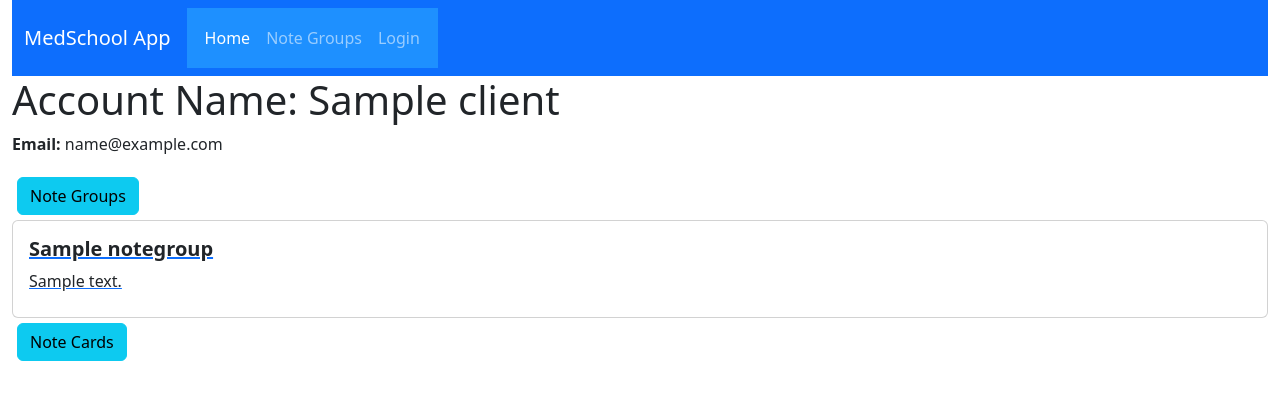
After one commit to omavila/medSchool_app, a Django app: page /client/1 in a window 1280 px wide, after a click on "Note Groups". The commit adds this page. Shown: the top 400 px of the page. Run offline with Django 4.2, Linux system fonts and the light colour scheme; tables that the repository leaves empty hold one stand-in row (values such as "Sample post"); some libraries are stand-ins or nearby versions.

Commit message:
Commit with base design

```diff
--- a/django_project/settings.py
+++ b/django_project/settings.py
@@ -39,7 +39,9 @@ INSTALLED_APPS = [
     'django.contrib.messages',
     'django.contrib.staticfiles',
 
-    'medical_study_app'
+    'medical_study_app',
+
+    'bootstrap5',
 ]
 
 AUTHENTICATION_BACKENDS = [
--- a/medical_study_app/templates/medical_study_app/base_template.html
+++ b/medical_study_app/templates/medical_study_app/base_template.html
@@ -1,24 +1,42 @@
 <!DOCTYPE html>
 <html lang="en">
   <head>
-    <title>UCCS CS Students</title>
+    <title>Study App</title>
     <meta charset="utf-8" />
     <meta name="viewport" content="width=device-width, initial-scale=1" />
-    <title>Bootstrap demo</title>
-    <link
-      href="https://cdn.jsdelivr.net/npm/bootstrap@5.3.1/dist/css/bootstrap.min.css"
-      rel="stylesheet"
-      integrity="sha384-4bw+/aepP/YC94hEpVNVgiZdgIC5+VKNBQNGCHeKRQN+PtmoHDEXuppvnDJzQIu9"
-      crossorigin="anonymous"
-    />
+    <script src="https://ajax.googleapis.com/ajax/libs/jquery/3.7.1/jquery.min.js"></script>
+    <script src="https://maxcdn.bootstrapcdn.com/bootstrap/3.4.1/js/bootstrap.min.js"></script>
+    {% load bootstrap5 %} {% bootstrap_css %} {% bootstrap_javascript %}
+    <style>
+      body {
+      }
+      .home-title {
+        padding: 25px;
+        margin: 0px;
+        background-color: rgba(255, 255, 255, 0.85);
+        color: darkblue;
+      }
+      .home-description {
+        padding: 25px;
+        background-color: rgba(255, 255, 255, 0.7);
+        color: darkblue;
+      }
+      .background-image {
+        background-image: url("static/images/medi.jpg");
+        background-size: cover;
+        background-position: center;
+        background-repeat: no-repeat;
+        height: 100vh;
+      }
+    </style>
   </head>
 
   <body>
     <div class="container-fluid">
       <!-- Navbar -->
-      <nav class="navbar navbar-expand-lg bg-body-tertiary">
+      <nav class="navbar navbar-expand-lg navbar-dark bg-primary">
         <div class="container-fluid">
-          <a class="navbar-brand" href="#">Navbar</a>
+          <a class="navbar-brand" href="/">MedSchool App</a>
           <button
             class="navbar-toggler"
             type="button"
@@ -31,7 +49,10 @@
             <span class="navbar-toggler-icon"></span>
           </button>
           <div class="collapse navbar-collapse" id="navbarNav">
-            <ul class="navbar-nav">
+            <ul
+              class="navbar-nav"
+              style="background-color: #1e90ff; padding: 10px"
+            >
               <li class="nav-item">
                 <a
                   class="nav-link active"
@@ -41,10 +62,10 @@
                 >
               </li>
               <li class="nav-item">
-                <a class="nav-link" href="#">Menu 1</a>
+                <a class="nav-link" href="/note_group/">Note Groups</a>
               </li>
               <li class="nav-item">
-                <a class="nav-link" href="#">Menu 2</a>
+                <a class="nav-link" href="#">Login</a>
               </li>
             </ul>
           </div>
--- /dev/null
+++ b/medical_study_app/templates/medical_study_app/client_detail.html
@@ -0,0 +1,60 @@
+{% extends 'medical_study_app/base_template.html' %} {% block content %}
+<h1>Account Name: {{ client.name }}</h1>
+
+<p><strong>Email:</strong> {{ client.email }}</p>
+<div>
+  <a
+    href="#group"
+    class="btn btn-info"
+    style="margin: 5px"
+    data-bs-toggle="collapse"
+    >Note Groups</a
+  >
+  <div id="group" class="collapse">
+    {% if notegroups %}
+
+    <div>
+      {% for notegroup in notegroups %}
+      <a href="{{ notegroup.get_absolute_url }}">
+        <div class="card">
+          <div class="card-body">
+            <h5 class="card-title"><strong>{{ notegroup.title }}</strong></h5>
+            <p class="card-title">{{ notegroup.description }}</p>
+          </div>
+        </div>
+      </a>
+      {% endfor %}
+    </div>
+
+    {% endif %}
+  </div>
+</div>
+
+<div>
+  <a
+    href="#card"
+    class="btn btn-info"
+    style="margin: 5px"
+    data-bs-toggle="collapse"
+    >Note Cards</a
+  >
+  <div id="card" class="collapse">
+    {% if notecards %}
+
+    <div>
+      {% for notecard in notecards %}
+      <a href="{{ notecard.get_absolute_url }}">
+        <div class="card">
+          <div class="card-body">
+            <h5 class="card-title"><strong>{{ notecard.title }}</strong></h5>
+            <p class="card-title">{{ notecard.definition }}</p>
+          </div>
+        </div>
+      </a>
+      {% endfor %}
+    </div>
+
+    {% endif %}
+  </div>
+</div>
+{% endblock %}
--- /dev/null
+++ b/medical_study_app/templates/medical_study_app/notecard_detail.html
@@ -0,0 +1,6 @@
+{% extends 'medical_study_app/base_template.html' %} {% block content %}
+<h1>{{ notecard.title }}:</h1>
+<p><strong>Definition:</strong> {{ notecard.definition }}</p>
+<p><strong>Creator:</strong> {{ notecard.client.name }}</p>
+
+{% endblock %}
--- a/medical_study_app/urls.py
+++ b/medical_study_app/urls.py
@@ -4,5 +4,8 @@ from . import views
 urlpatterns = [
 
 path('', views.index, name='index'),
-
+path('note_group/', views.NotegroupListView.as_view(), name= 'noteGroup'),
+path('note_group/<int:pk>', views.NotegroupDetailView.as_view(), name= 'notegroup-detail'),
+path('note_card/<int:pk>', views.NotecardDetailView.as_view(), name= 'notecard-detail'),
+path('client/<int:pk>', views.ClientDetailView.as_view(), name= 'client-detail'),
 ]
--- a/medical_study_app/views.py
+++ b/medical_study_app/views.py
@@ -1,7 +1,40 @@
 from django.shortcuts import render
 from django.http import HttpResponse
+from django.views import generic
+from medical_study_app.models import Notegroup, Notecard, Client
+
 # Create your views here.
+class NotegroupListView(generic.ListView):
+   model = Notegroup
+class NotegroupDetailView(generic.DetailView):
+   model = Notegroup
+
+   def get_context_data(self, **kwargs):
+        context = super().get_context_data(**kwargs)
+        notegroup = self.object
+        context['notecards'] = notegroup.notecard_set.all()
+        return context
+
+class NotecardDetailView(generic.DetailView):
+   model = Notecard
+
+   def get_context_data(self, **kwargs):
+        context = super().get_context_data(**kwargs)
+        notecard = self.object
+        notecard_id = self.kwargs['pk']
+        context['notegroup'] = Notegroup.objects.filter(notecard__id=notecard_id).first()
+        return context
+
+class ClientDetailView(generic.DetailView):
+   model = Client
+
+   def get_context_data(self, **kwargs):
+        context = super().get_context_data(**kwargs)
+        client = self.object
+        context['notecards'] = client.notecard_set.all()
+        context['notegroups'] = client.notegroup_set.all()
+        return context
+
 def index(request):
 
-# Render the HTML template index.html with the data in the context variable.
-   return HttpResponse('home page')
+   return render( request, 'medical_study_app/index.html')
```
Also changed, not shown: medical_study_app/templates/medical_study_app/index.html (+8 -3 lines), medical_study_app/templates/medical_study_app/notegroup_detail.html (added, +29 -0 lines), medical_study_app/templates/medical_study_app/notegroup_list.html (added, +13 -0 lines), static/images/med.jpg (deleted), static/images/medi.jpg (added).
